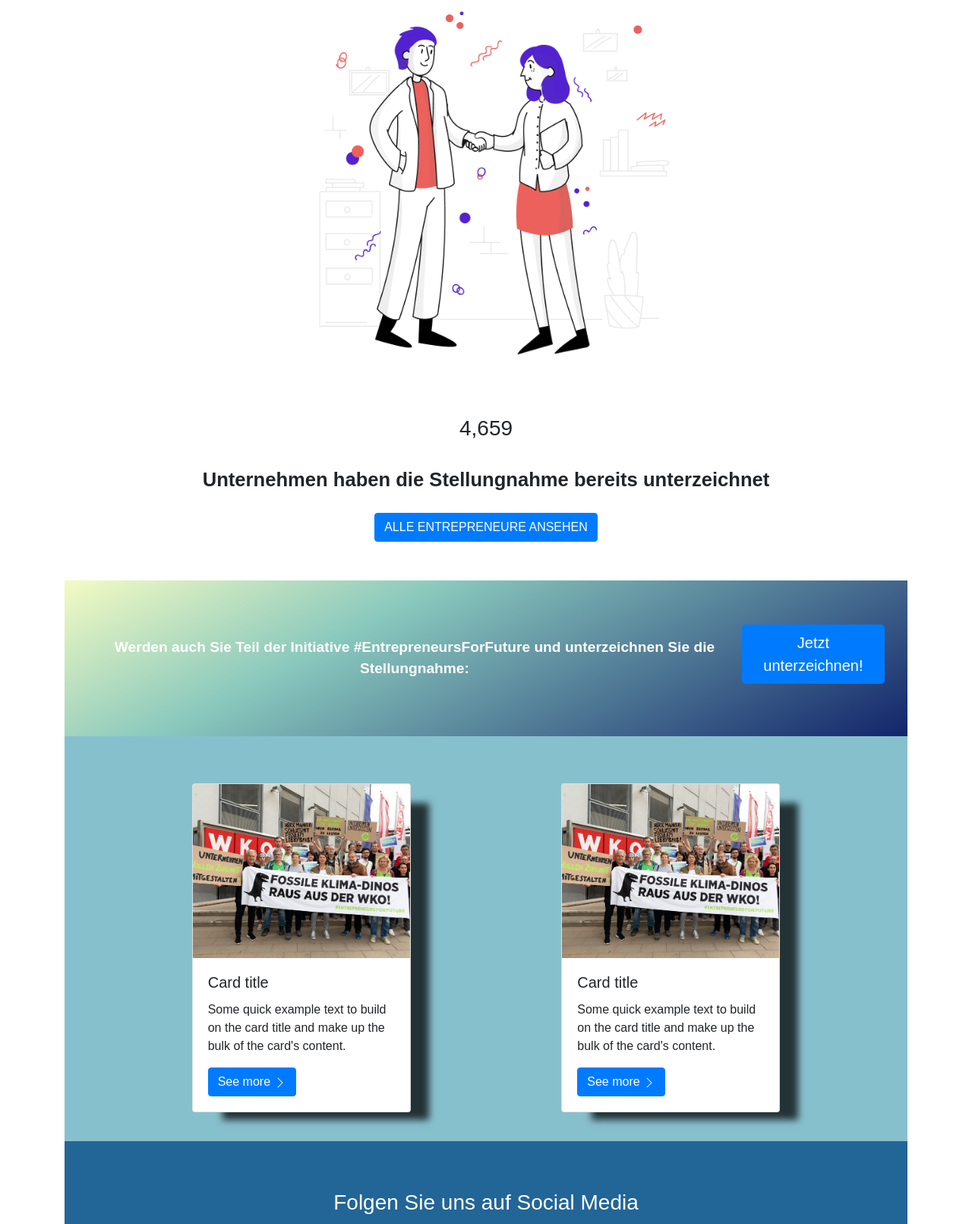
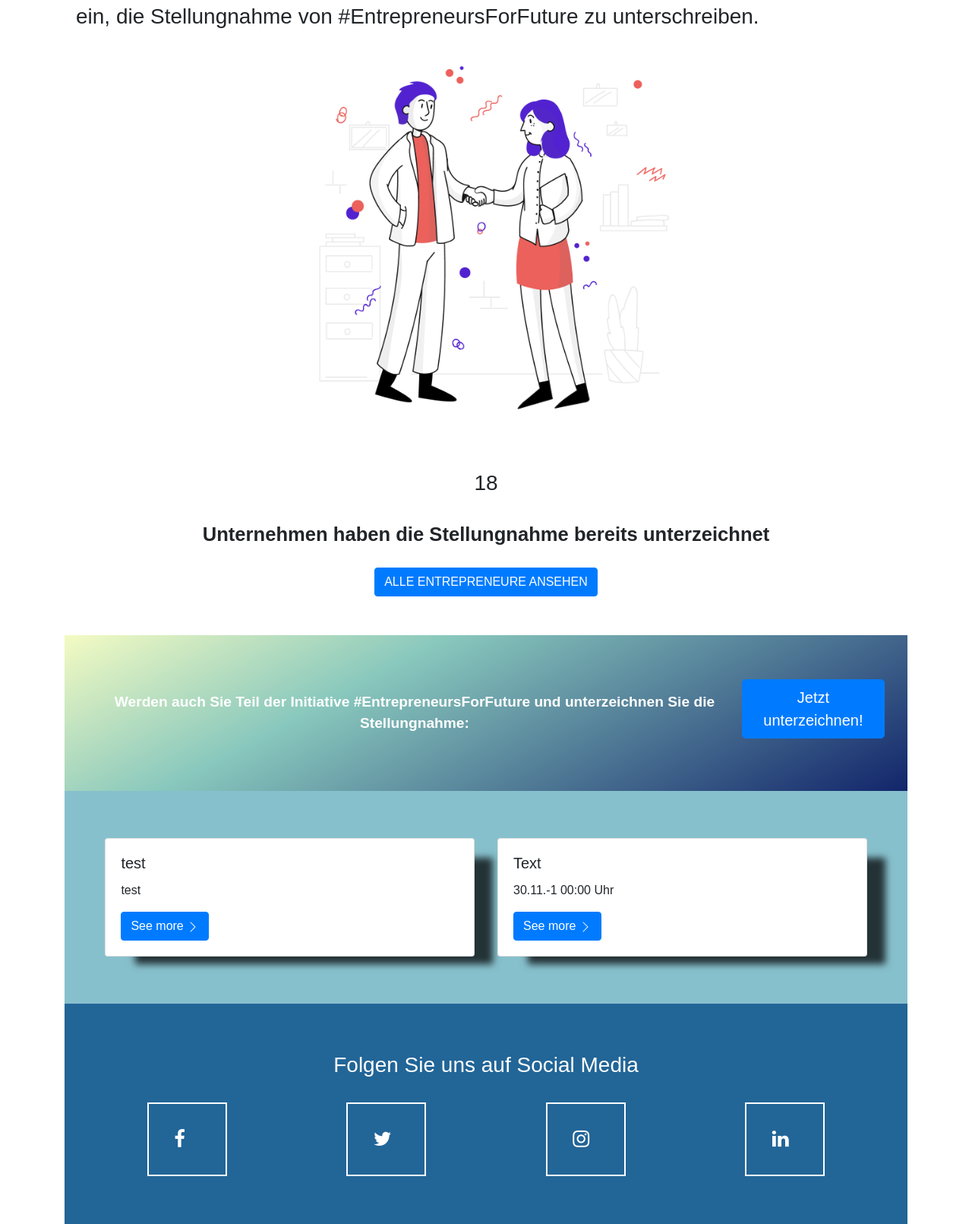
Before and after one commit to hutyra-beniamin/finalProject_EFF, a PHP site: page /dashboard.php in a window 1280 px wide. Shown: the part 1788-3399 px from the top of the page at 76% size. Run offline with PHP 8.4, Linux system fonts and the light colour scheme; a user stored in the database is signed in; data comes from the database, SQL or seed files in the repository; some web fonts are replaced.

Commit message:
dashboard

```diff
--- a/dashboard.php
+++ b/dashboard.php
@@ -1,6 +1,7 @@
 <?php
 ob_start();
 session_start();
+require_once 'dbconnect.php';
 require_once 'templates/header.php';
 
 if ( !isset($_SESSION['user' ])!="" ) {
@@ -22,9 +23,10 @@
     <div class="parallax"></div>
     <div class="jumbotron jumbotron-fluid text-light text-center" id="hero_text">
         <div class="container">
-        <h1 class="display-4">Entrepreneurs For Future</h1>
+        <h2 class="display-6 m-1">ENTREPRENEURS<br>FOR<br>FUTURE</h2>
+        <br>
         <!-- <hr class="my-4"> -->
-        <h2 class="display-5">Wirtschaft will mehr Klimaschutz</h2>
+        <h2 class="display-5 m-1">Wirtschaft will mehr Klimaschutz</h2>
         </div>
     </div>
     <!--Hero section ends-->
@@ -62,7 +64,8 @@
     <div class="container-fluid text-center">
         <br>
         <br>
-        <h3 class="text-center">4,659</h3>
+        <!-- <h3 class="text-center">4,659</h3> -->
+        <h3 class="text-center"><?php echo $connect->query("SELECT COUNT(lastname) AS count FROM entrepreneure")->fetch_object()->count ?></h3>
 
         <br>
         <div class="signed_text"><strong>Unternehmen haben die Stellungnahme bereits unterzeichnet</strong></div>
@@ -91,29 +94,39 @@
 <div id="blog">
         <div class="container container-fluid ">
 
-        <div class="container d-flex flex-wrap justify-content-around">
-            <div class="card mt-4" style="width: 18rem;">
-                <img src="img/img3.jpg" class="card-img-top" alt="...">
+            <div class="row row-cols-1 row-cols-md-2">
+                <div class="col">
+                    <div class="card my-4">
                         <div class="card-body">
-                    <h5 class="card-title">Card title</h5>
-                    <p class="card-text">Some quick example text to build on the card title and make up the bulk of the card's content.</p>
-                    <a href="#" class="btn btn-primary">See more <svg width="1em" height="1em" viewBox="0 0 16 16" class="bi bi-chevron-right" fill="currentColor" xmlns="http://www.w3.org/2000/svg">
-                        <path fill-rule="evenodd" d="M4.646 1.646a.5.5 0 0 1 .708 0l6 6a.5.5 0 0 1 0 .708l-6 6a.5.5 0 0 1-.708-.708L10.293 8 4.646 2.354a.5.5 0 0 1 0-.708z"/>
-                      </svg></a>
+                            <?php $post = $connect->query("SELECT * FROM posts WHERE id=(SELECT max(id) FROM posts)")->fetch_object(); ?>
+                            <h5 class="card-title"><?php echo $post->title; ?></h5>
+                            <p class="card-text"><?php echo (strlen($post->post) > 50 ? substr($post->post, 0, 50) . "..." : $post->post) ?></p>
+                            <a href="blog.php" class="btn btn-primary">See more
+                                <svg width="1em" height="1em" viewBox="0 0 16 16" class="bi bi-chevron-right" fill="currentColor" xmlns="http://www.w3.org/2000/svg">
+                                    <path fill-rule="evenodd" d="M4.646 1.646a.5.5 0 0 1 .708 0l6 6a.5.5 0 0 1 0 .708l-6 6a.5.5 0 0 1-.708-.708L10.293 8 4.646 2.354a.5.5 0 0 1 0-.708z" />
+                                </svg>
+                            </a>
                         </div>
                     </div>
-            <div class="card mt-4" style="width: 18rem;">
-                <img src="img/img3.jpg" class="card-img-top" alt="...">
+                </div>
+                <div class="col">
+                    <div class="card my-4">
                         <div class="card-body">
-                    <h5 class="card-title">Card title</h5>
-                    <p class="card-text">Some quick example text to build on the card title and make up the bulk of the card's content.</p>
-                    <a href="#" class="btn btn-primary">See more <svg width="1em" height="1em" viewBox="0 0 16 16" class="bi bi-chevron-right" fill="currentColor" xmlns="http://www.w3.org/2000/svg">
-                        <path fill-rule="evenodd" d="M4.646 1.646a.5.5 0 0 1 .708 0l6 6a.5.5 0 0 1 0 .708l-6 6a.5.5 0 0 1-.708-.708L10.293 8 4.646 2.354a.5.5 0 0 1 0-.708z"/>
-                      </svg></a>
+                            <?php
+                            $event = $connect->query("SELECT * FROM events WHERE id=(SELECT max(id) FROM events)")->fetch_object();
+                            date_default_timezone_set('Europe/Vienna');
+                            setlocale(LC_ALL, 'de_AT');
+                            ?>
+                            <h5 class="card-title"><?php echo $event->title; ?></h5>
+                            <p class="card-text"><?php echo strftime("%d.%m.%Y %H:%M", strtotime($event->date . " " . $event->time)); ?> Uhr</p>
+                            <a href="termine.php" class="btn btn-primary">See more
+                                <svg width="1em" height="1em" viewBox="0 0 16 16" class="bi bi-chevron-right" fill="currentColor" xmlns="http://www.w3.org/2000/svg">
+                                    <path fill-rule="evenodd" d="M4.646 1.646a.5.5 0 0 1 .708 0l6 6a.5.5 0 0 1 0 .708l-6 6a.5.5 0 0 1-.708-.708L10.293 8 4.646 2.354a.5.5 0 0 1 0-.708z" />
+                                </svg>
+                            </a>
                         </div>
                     </div>
-
-
+                </div>
             </div>
         </div>
     </div>
@@ -143,6 +156,7 @@
         </div>
     </div>
     <!-- Social media section ends-->
+
 
     <!-- Contact section starts-->
     <div class="container-fluid text-center" id="contact">
@@ -226,7 +240,6 @@
     </div> -->
     <!-- Footer section ends-->
 
-
 <?php
 require_once "templates/footer.php";
 ?>
```
Lines whose indentation alone changed are shown as unchanged.
